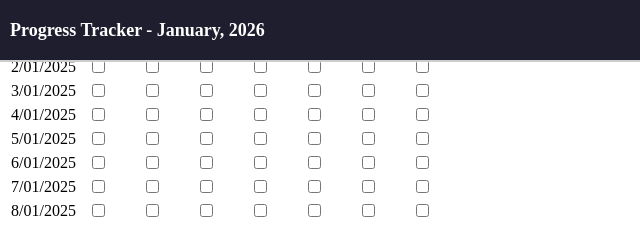
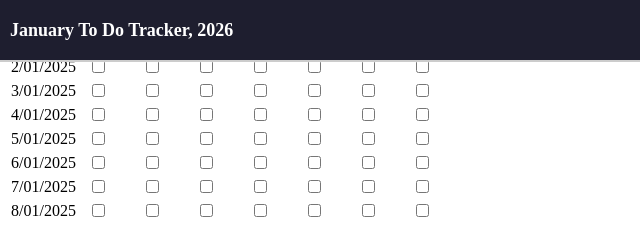
Before and after one commit to Nova-masterr/experimental, a plain HTML site: page index.html in a window 1280 px wide. Shown: the top 225 px of the page, 0-640 px from the left. Drawn offline with Linux system fonts and the light colour scheme; a script that the page names is missing.

```diff
--- a/index.html
+++ b/index.html
@@ -4,12 +4,14 @@
     <meta charset="UTF-8" />
     <title>Task Table</title>
     <link rel="stylesheet" href="try.css" />
+    <!-- <link rel="stylesheet" href="/src/graph.css" /> -->
   </head>
   <body>
+    <!-- <script src="https://d3js.org/d3.v7.min.js"></script> -->
     <!-- =========== TOP BAR =========== -->
     <form id="table_test_form">
       <div class="top-bar">
-        <div class="title" id="title">Progress Tracker - January, 2026</div>
+        <div class="title">January To Do Tracker, 2026</div>
 
         <div class="top-controls">
           <select id="monthSelect" , name="month">
@@ -2175,9 +2177,7 @@
             </tr>
           </table>
         </div>
-
-        <br />
-
+        <br>
         <!-- GRAPH SECTION -->
         <div class="graph-box">
           <h3>Daily Progress Graph</h3>
@@ -2185,8 +2185,9 @@
         </div>
       </div>
     </form>
-
+    <!-- <button id="signout" type="button">Sign out from Google</button> -->
     <script type="module" src="/src/firebaseconfig.js"></script>
     <script type="module" src="src/main.js"></script>
+    <!-- <script type="module" src="/src/graph.js"></script> -->
   </body>
 </html>
```
